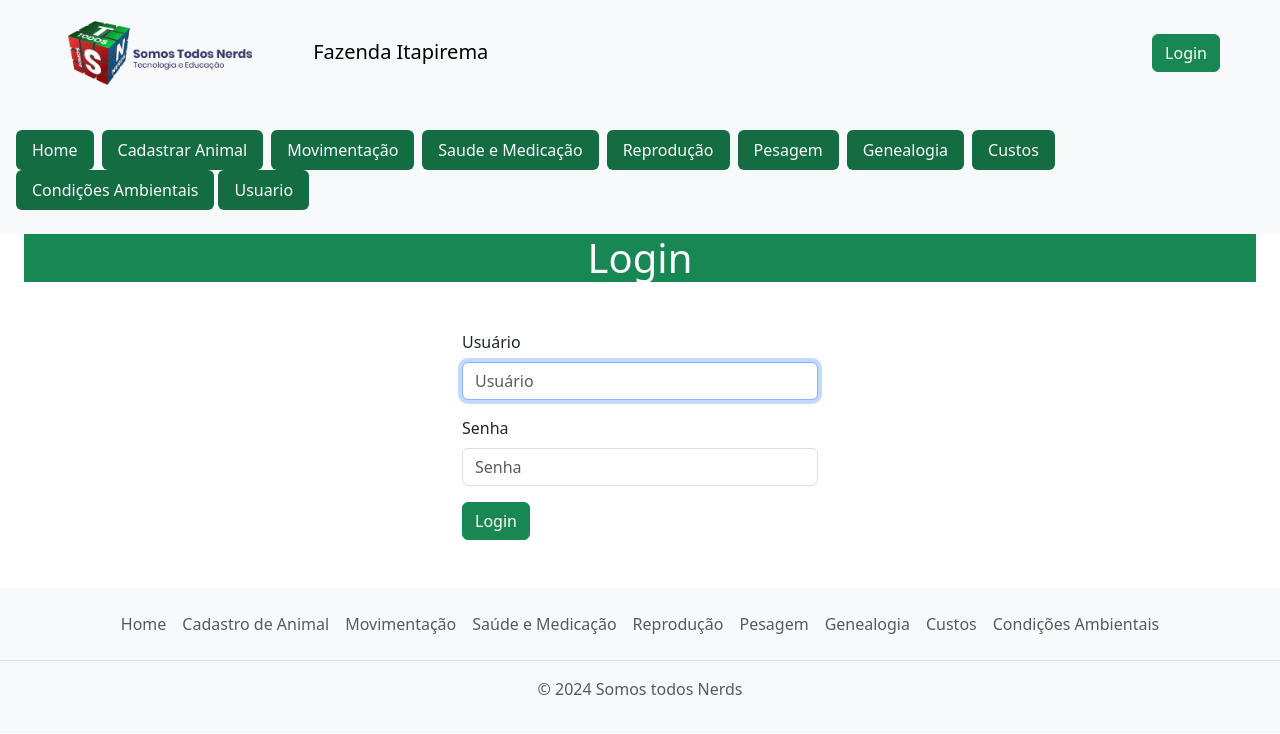
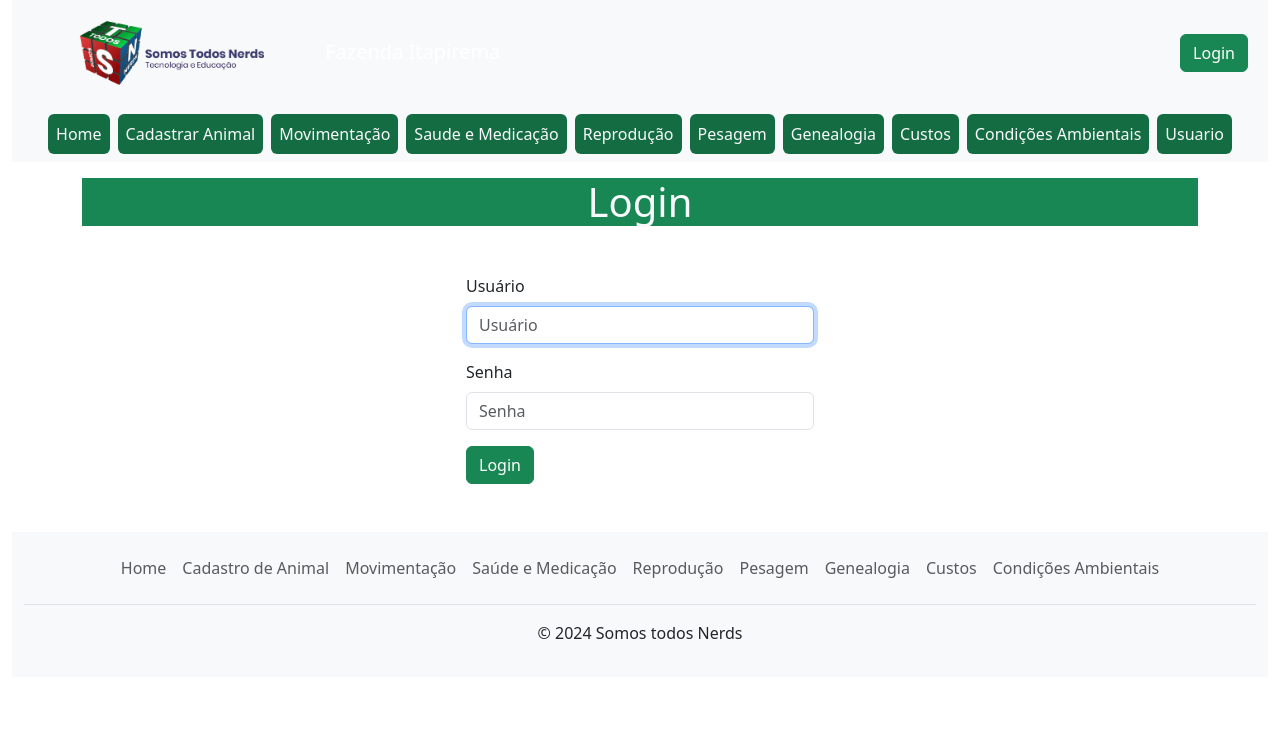
Before and after one commit to gwpoliveira/RebanhoTech, a Django app: a page that uses templates/base.html in a window 1280 px wide. Shown: the top 734 px of the page. Run offline with Django 5.2, Linux system fonts and the light colour scheme; some libraries are stand-ins or nearby versions.

Commit message:
respansivo

```diff
--- a/templates/base.html
+++ b/templates/base.html
@@ -1,4 +1,3 @@
-<!-- base.html -->
 {% load static %}
 <!DOCTYPE html>
 <html lang="pt-BR">
@@ -12,106 +11,104 @@
 </head>
 
 <body>
-    <nav class="navbar bg-body-tertiary ">
-        <div class="container-fluid ">
-            <a class="navbar-brand" href="#">
-                <img src="{% static 'img/cubo.png'%}" alt="Logo" width="200"
-                    class="d-inline-block align-text-center mx-5 p-2">
+    <div class="container-fluid">
+
+        <nav class="navbar navbar-expand-md navbar-dark bg-body-tertiary">
+            <div class="container-fluid">
+                <a class="navbar-brand" href="#">
+                    <img src="{% static 'img/cubo.png'%}" alt="Logo" width="200" class="d-inline-block align-text-center mx-5 p-2">
                 Fazenda Itapirema
             </a>
             {% if user.is_authenticated %}
-            <p>Bem-vindo, {{ user.username }} ({{ user.email }})</p>
-            <div class="d-inline-block">
-                <a class="btn btn-warning mx-5" href="{% url 'logout' %}">Sair</a>
-                {% else %}
-                <a class="btn btn-success mx-5" href="{% url 'login' %}">Login</a>
-                {% endif %}
-            </div>
+                <p class="text-light">Bem-vindo, {{ user.username }} ({{ user.email }})</p>
+                <div class="d-inline-block">
+                    <a class="btn btn-warning mx-2" href="{% url 'logout' %}">Sair</a>
+                </div>
+            {% else %}
+                <a class="btn btn-success mx-2" href="{% url 'login' %}">Login</a>
+            {% endif %}
         </div>
     </nav>
 
-    <nav class="navbar navbar-expand-md bg-body-tertiary ">
-        <div class="container-fluid ">
+    <nav class="navbar navbar-expand-md navbar-dark bg-body-tertiary">
+        <div class="container-fluid">
 
             <button class="navbar-toggler" type="button" data-bs-toggle="collapse" data-bs-target="#navbarNav"
                 aria-controls="navbarNav" aria-expanded="false" aria-label="Toggle navigation">
                 <span class="navbar-toggler-icon"></span>
             </button>
-            <div class="collapse navbar-collapse me-5 justify-content-end" id="navbarNav">
-                <ul class="nav my-3">
-                    <li class="nav-item ">
+
+            <div class="collapse navbar-collapse justify-content-center" id="navbarNav">
+                <ul class="navbar-nav">
+                    <li class="nav-item">
                         <a class="btn btn-success link-light nav-link active mx-1" href="{% url 'home' %}">
                             Home
                         </a>
                     </li>
                     <li class="nav-item">
-                        <a class="btn btn-success link-light nav-link active mx-1" href="{% url 'animal-list' %}">
+                        <a class="btn btn-success link-light nav-link active mx-1 " href="{% url 'animal-list' %}">
                             Cadastrar Animal
                         </a>
                     </li>
                     <li class="nav-item">
-                        <a class="btn btn-success link-light nav-link active mx-1"
+                        <a class="btn btn-success link-light nav-link active mx-1 "
                             href="{% url 'movimentacaoanimal-list' %}">
                             Movimentação
                         </a>
                     </li>
                     <li class="nav-item">
-                        <a class="btn btn-success link-light nav-link active mx-1"
+                        <a class="btn btn-success link-light nav-link active mx-1 "
                             href="{% url 'saudemedicamento-list' %}">
                             Saude e Medicação
                         </a>
                     </li>
                     <li class="nav-item">
-                        <a class="btn btn-success link-light nav-link active mx-1" href="{% url 'reproducao-list' %}">
+                        <a class="btn btn-success link-light nav-link active mx-1 " href="{% url 'reproducao-list' %}">
                             Reprodução
                         </a>
                     </li>
                     <li class="nav-item">
-                        <a class="btn btn-success link-light nav-link active mx-1" href="{% url 'pesagem-list' %}">
+                        <a class="btn btn-success link-light nav-link active mx-1 " href="{% url 'pesagem-list' %}">
                             Pesagem
                         </a>
                     </li>
                     <li class="nav-item">
-                        <a class="btn btn-success link-light nav-link active mx-1" href="{% url 'genealogia-list' %}">
+                        <a class="btn btn-success link-light nav-link active mx-1 " href="{% url 'genealogia-list' %}">
                             Genealogia
                         </a>
                     </li>
                     <li class="nav-item">
-                        <a class="btn btn-success link-light nav-link active mx-1" href="{% url 'custo-list' %}">
+                        <a class="btn btn-success link-light nav-link active mx-1 " href="{% url 'custo-list' %}">
                             Custos
                         </a>
                     </li>
                     <li class="nav-item">
-                        <a class="btn btn-success link-light nav-link active mx-1"
+                        <a class="btn btn-success link-light nav-link active mx-1 "
                             href="{% url 'condicaoambiental-list' %}">
                             Condições Ambientais
                         </a>
                     </li>
+
                     <li class="nav-item">
-                        <a class="btn btn-success link-light nav-link active" href="{% url 'admin:index' %}">
+                        <a class="btn btn-success link-light nav-link active mx-1" href="{% url 'admin:index' %}">
                             Usuario
                         </a>
                     </li>
                 </ul>
             </div>
-
         </div>
     </nav>
 
-    <div class="container-fluid">
-        <main>
-            <div class="container-fluid">
-                {% block content %}
-
-                {% endblock %}
-            </div>
+    <div class="container">
+        <main class="mt-3">
+            {% block content %}{% endblock %}
         </main>
     </div>
 
-    <div class="conatiner-fluid bg-body-tertiary mt-5" >
+    <div class="container-fluid bg-body-tertiary mt-5">
         <footer class="py-3 my-4">
             <ul class="nav justify-content-center border-bottom pb-3 mb-3">
-                <li class="nav-item"><a href="{% url 'home' %}" class="nav-link px-2 text-body-secondary">Home</a></li>
+              <li class="nav-item"><a href="{% url 'home' %}" class="nav-link px-2 text-body-secondary">Home</a></li>
                 <li class="nav-item"><a href="{% url 'animal-list' %}"
                         class="nav-link px-2 text-body-secondary">Cadastro de Animal</a></li>
                 <li class="nav-item"><a href="{% url 'movimentacaoanimal-list' %}"
@@ -129,13 +126,14 @@
                 <li class="nav-item"><a href="{% url 'condicaoambiental-list' %}"
                         class="nav-link px-2 text-body-secondary">Condições Ambientais</a></li>
             </ul>
-            <p class="text-center text-body-secondary">© 2024 Somos todos Nerds</p>
+            <p class="text-center text-sucess">© 2024 Somos todos Nerds</p>
         </footer>
     </div>
 
     <script src="https://cdn.jsdelivr.net/npm/bootstrap@5.3.2/dist/js/bootstrap.bundle.min.js"
         integrity="sha384-C6RzsynM9kWDrMNeT87bh95OGNyZPhcTNXj1NW7RuBCsyN/o0jlpcV8Qyq46cDfL"
         crossorigin="anonymous"></script>
+    </div>
 </body>
 
 </html>
```
Also changed, not shown: templates/test.html (+61 -17 lines).
